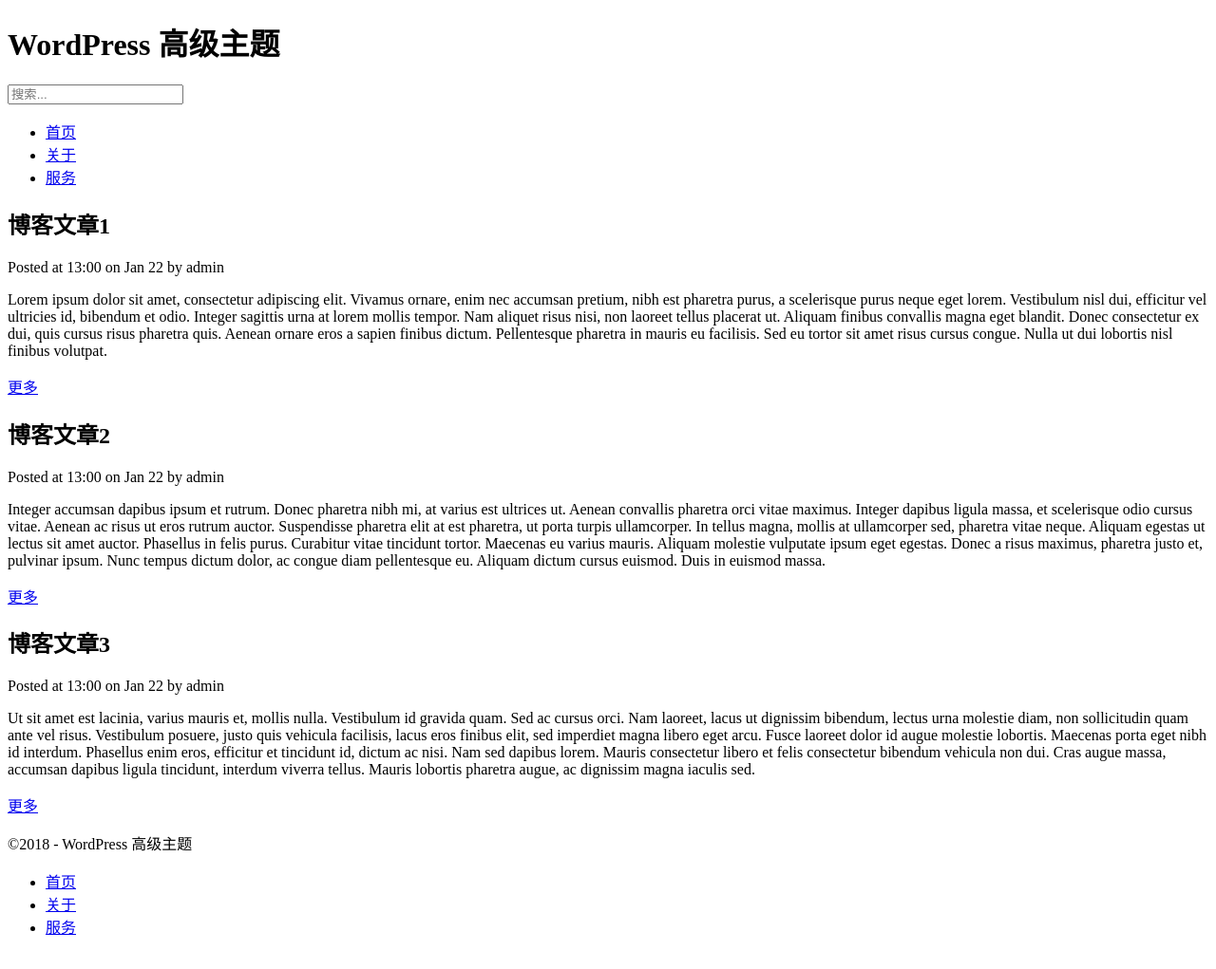
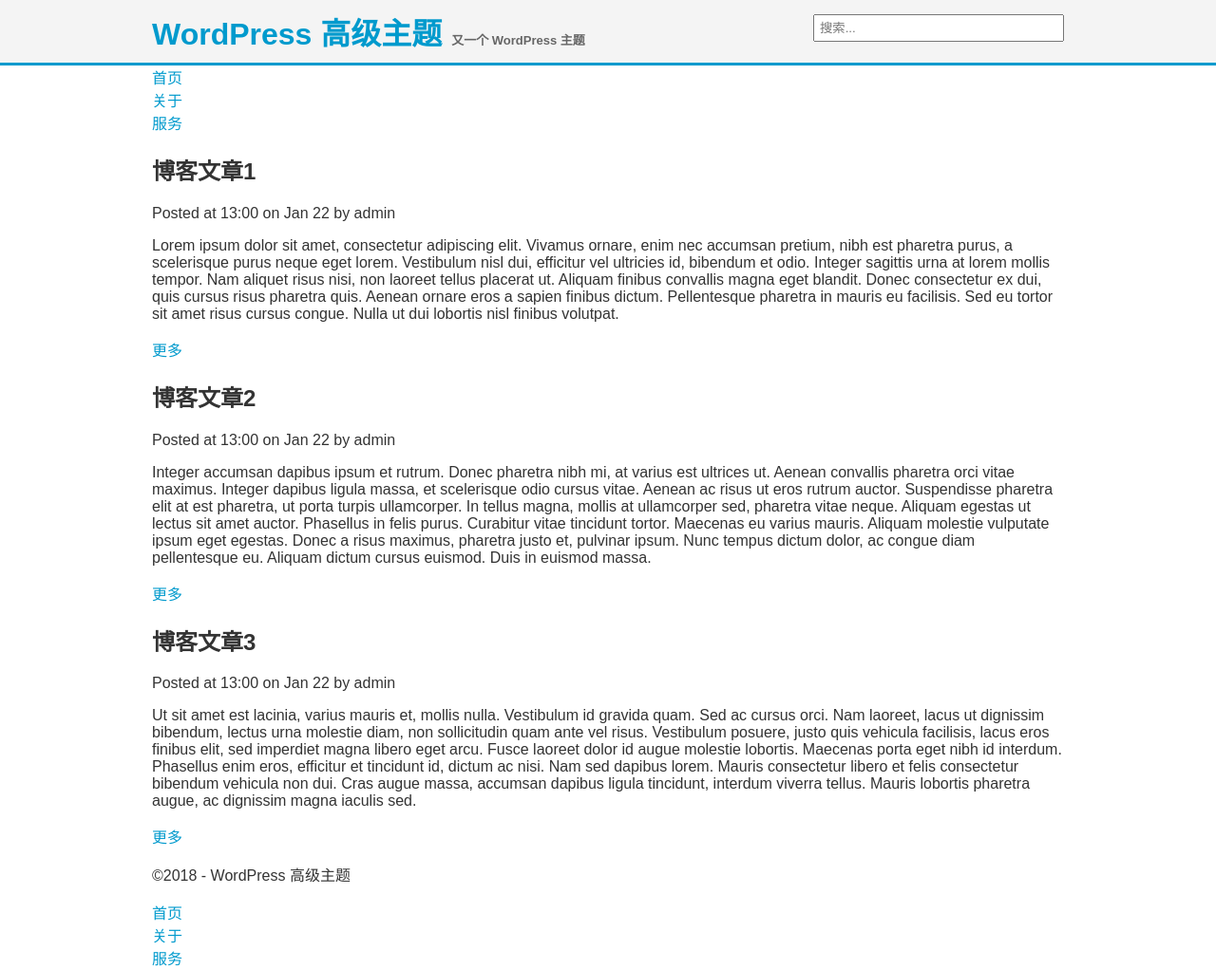
Before and after one commit to nilpoint/advanced_wordpress_html, a plain HTML site: page index.html in a window 1280 px wide. Shown: the whole page at 95% size. Drawn offline with Linux system fonts and the light colour scheme.

Commit message:
Add basic style

```diff
--- a/index.html
+++ b/index.html
@@ -7,7 +7,10 @@
 <body>
   <header>
     <div class="container">
-      <h1>WordPress 高级主题</h1>
+      <h1>
+        <a href="index.html">WordPress 高级主题</a>
+        <small>又一个 WordPress 主题</small>
+      </h1>
       <div class="h_right">
         <form>
           <input type="text" placeholder="搜索...">
--- a/style.css
+++ b/style.css
@@ -0,0 +1,60 @@
+body{
+  font-family: Arial;
+  color: #333;
+  margin:0;
+  padding:0;
+}
+
+ul{
+  margin:0;
+  padding: 0;
+}
+
+a{
+  color:#009acd;
+  text-decoration:none;
+}
+
+a:hover{
+  color:#333;
+}
+
+.container{
+  width:960px;
+  margin:auto;
+  overflow:auto;
+}
+
+header{
+  background: #f4f4f4;
+  padding:10px;
+  border-bottom: 3px solid #009acd;
+}
+
+header h1{
+  margin:0;
+  padding:0;
+  color:#009acd;
+  float:left;
+}
+
+header h1 a{
+  color: #009acd;
+  text-decoration: none;
+}
+
+header small{
+  color:#666;
+  margin-left:1px;
+  font-size: 13px;
+}
+
+header .h_right{
+  float:right;
+}
+
+header .h_right input[type="text"]{
+  width:250px;
+  padding:5px;
+  margin-top:5px;
+}
```
